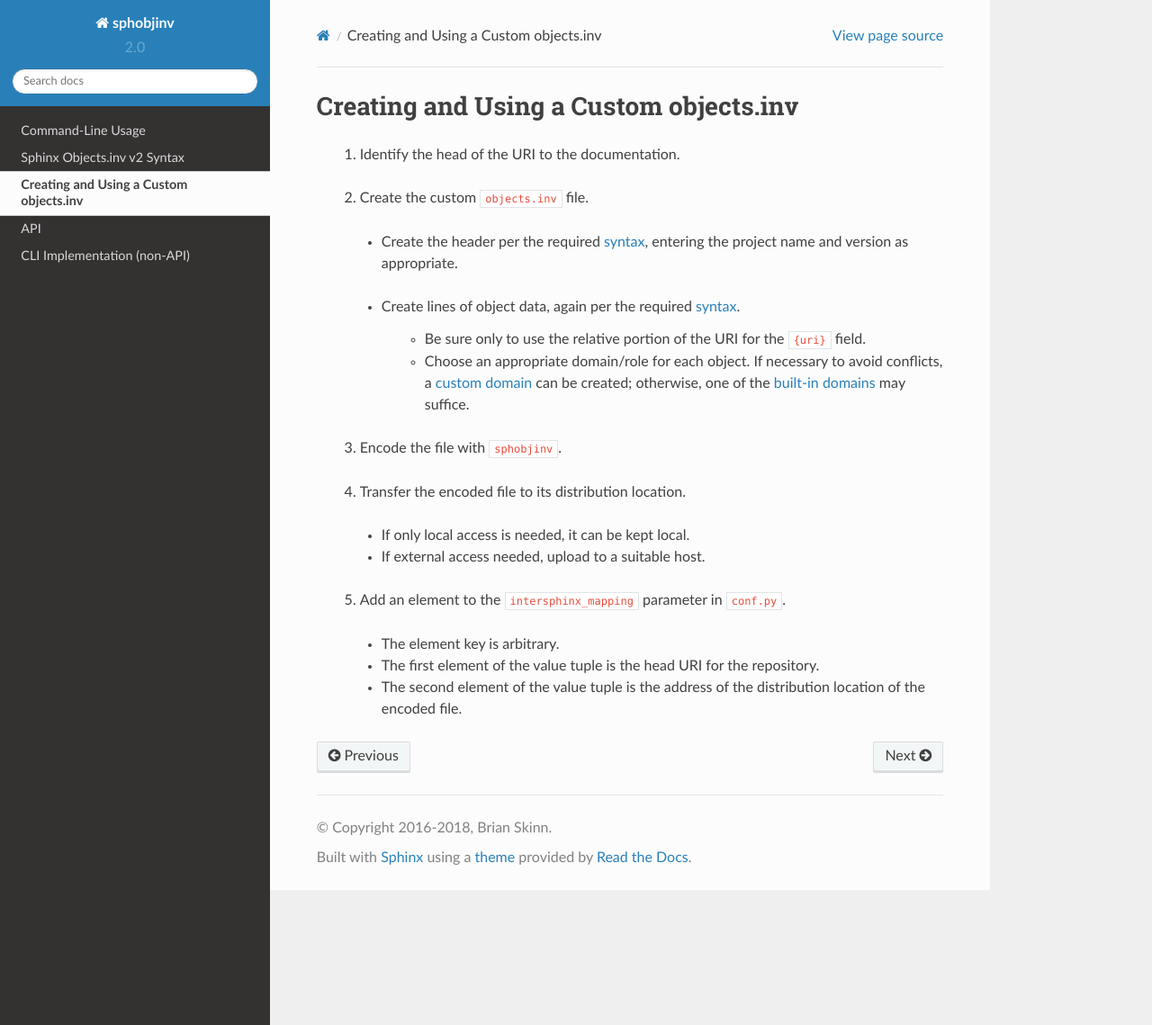
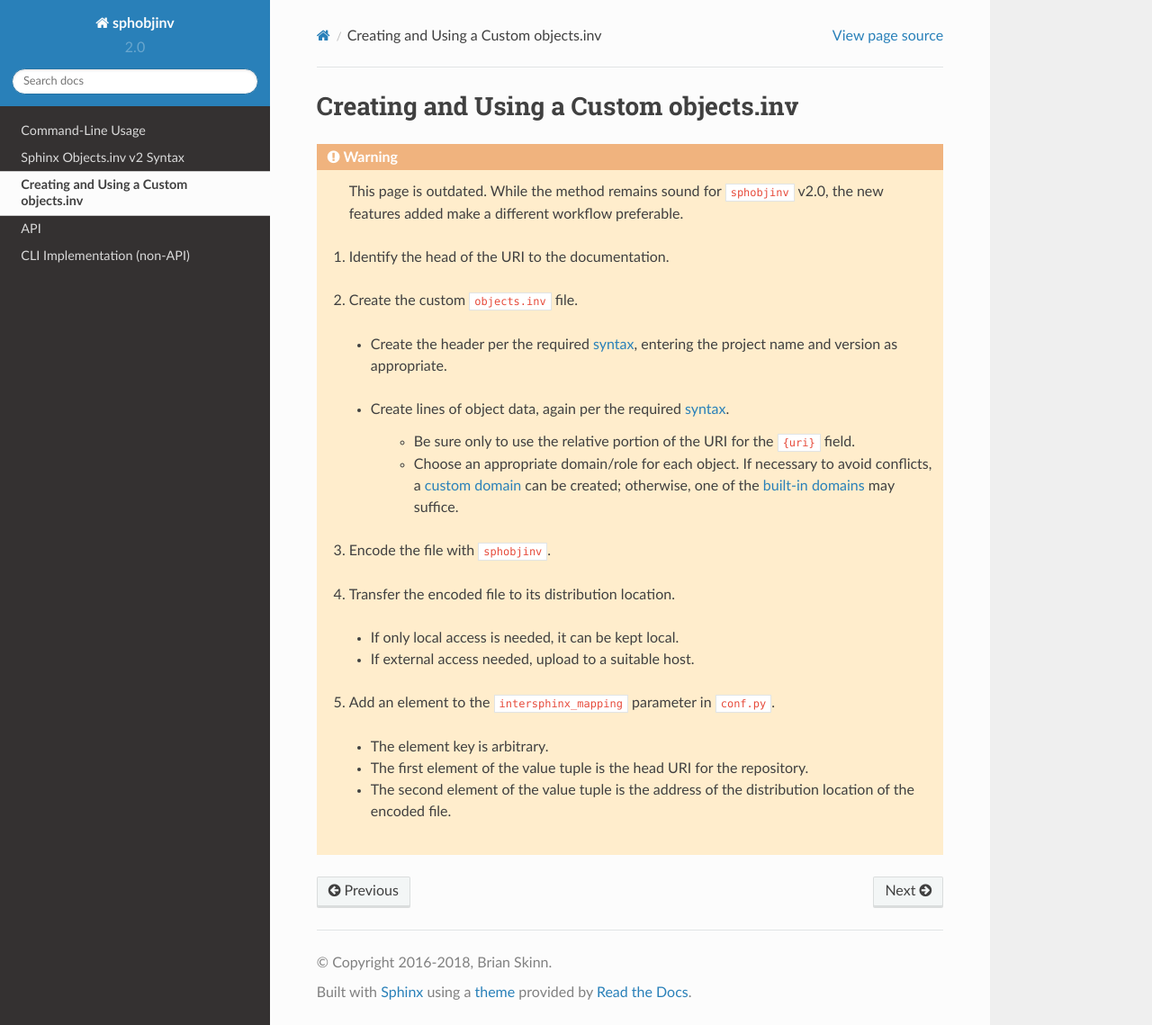
Before and after one commit to bskinn/sphobjinv, a Sphinx documentation site: the page built from doc/source/customfile.rst, in a window 1280 px wide and 1139 px high. Shown: the whole window at 90% size. Built offline with Sphinx 7.4.7 and the Read the Docs theme 2.0.0, drawn with Linux system fonts in a browser that asks for light colours.

Commit message:
REL: Add doc warnings, set version

```diff
--- a/doc/source/api.rst
+++ b/doc/source/api.rst
@@ -2,6 +2,11 @@
 
 API
 ===
+
+.. warning::
+
+    This page is outdated. Do not rely on it for working with
+    ``sphobjinv`` v2.0
 
 The primary ``sphobjinv`` API consists of two pairs of functions:
 
--- a/doc/source/cmdline.rst
+++ b/doc/source/cmdline.rst
@@ -2,6 +2,11 @@
 
 Command-Line Usage
 ==================
+
+.. warning::
+
+    This page is outdated. Do not rely on it for working with
+    ``sphobjinv`` v2.0
 
 On most systems, ``sphobjinv`` should automatically install with a command
 line / shell script inserted into {python}/Scripts and thus be executable
--- a/doc/source/customfile.rst
+++ b/doc/source/customfile.rst
@@ -3,6 +3,12 @@
 
 Creating and Using a Custom objects.inv
 =======================================
+
+.. warning::
+
+    This page is outdated. While the method remains sound
+    for ``sphobjinv`` v2.0, the new features added make
+    a different workflow preferable.
 
  1. Identify the head of the URI to the documentation. |br| |br|
 
--- a/sphobjinv/__init__.py
+++ b/sphobjinv/__init__.py
@@ -48,4 +48,4 @@ from .schema import json_schema
 from .zlib import compress, decompress
 
 
-__version__ = '2.0.dev1'
+__version__ = '2.0rc1'
```
